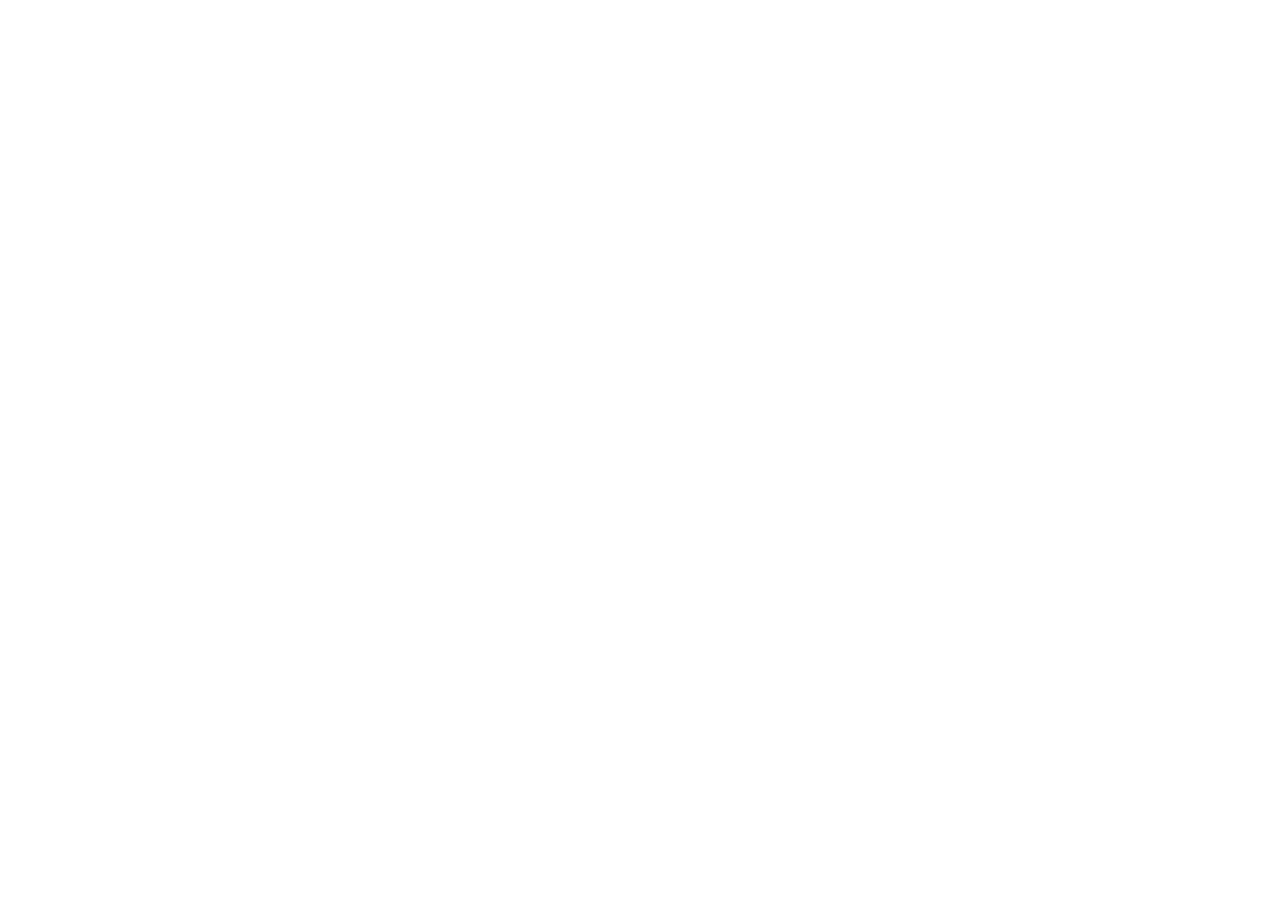
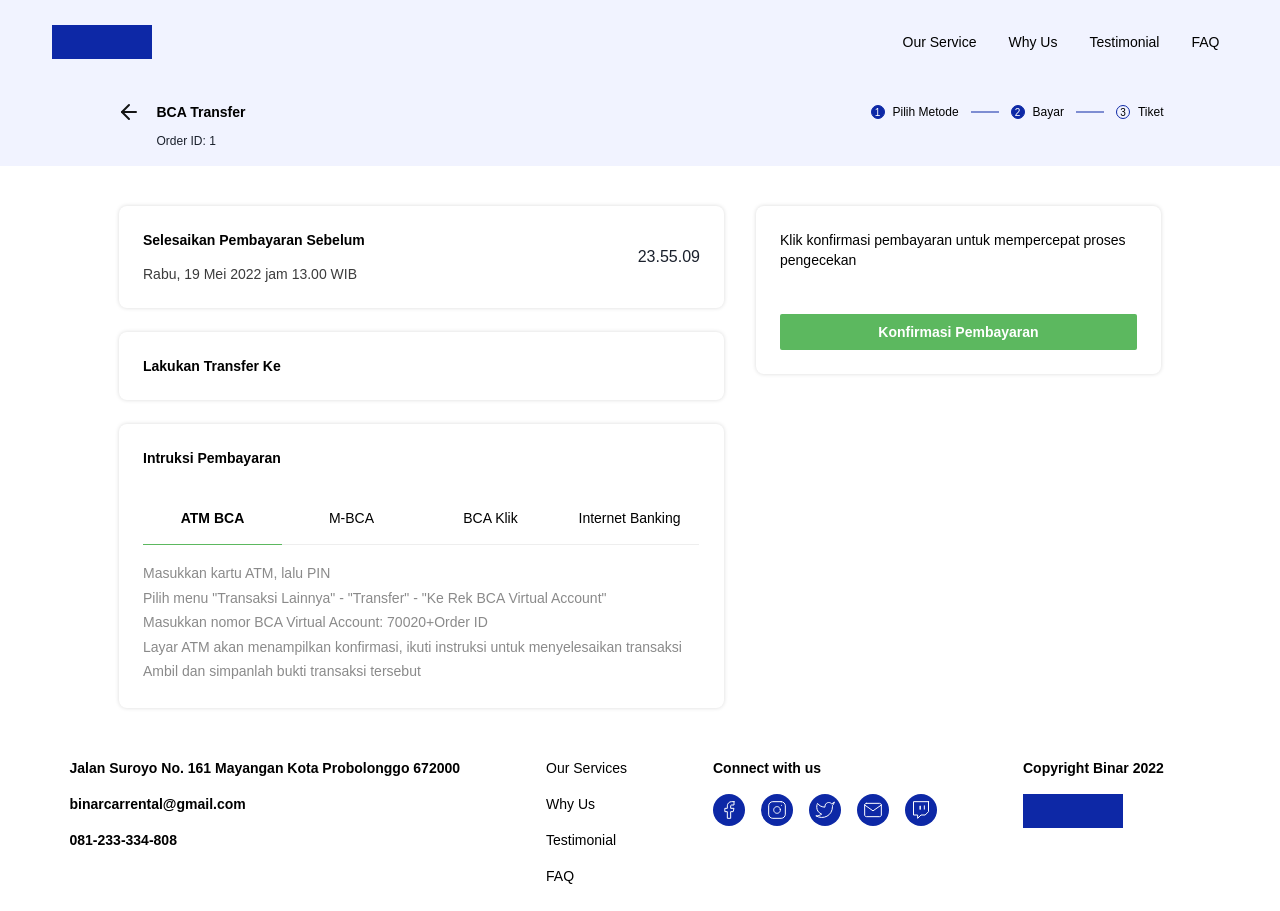
Before and after one commit to ChefKiraJr/Binar-Car-Rental, a React (Create React App) app: page /payout/1 in a window 1280 px wide. Before the commit this address had no page. Before the commit the page ends 800 px from the top, so only its background shows below. Built offline with nearby package versions, Linux system fonts and the light colour scheme; the HTML template or start-up script is replaced by a standard one.

Commit message:
Payout Page Layouting

```diff
--- a/src/App.js
+++ b/src/App.js
@@ -1,15 +1,15 @@
-import './App.css';
-import LandingPage from './pages/landingPage/LandingPage';
-import CarSearch from './pages/carSearch/CarSearch';
-import SearchResult from './pages/searchResult/SearchResult';
-import CarDetail from './pages/carDetail/CarDetail';
-import { ChakraProvider } from '@chakra-ui/react';
-import { BrowserRouter, Routes, Route } from 'react-router-dom';
-import Login from './pages/customer/login/Login';
-import Register from './pages/customer/register/Register';
+import "./App.css";
+import LandingPage from "./pages/landingPage/LandingPage";
+import CarSearch from "./pages/carSearch/CarSearch";
+import SearchResult from "./pages/searchResult/SearchResult";
+import CarDetail from "./pages/carDetail/CarDetail";
+import { ChakraProvider } from "@chakra-ui/react";
+import { BrowserRouter, Routes, Route } from "react-router-dom";
+import Login from "./pages/customer/login/Login";
+import Register from "./pages/customer/register/Register";
 import Payment from "./pages/customer/payment/Payment";
 import ETicket from "./pages/customer/eTicket/ETicket";
-
+import Payout from "./pages/customer/payout/Payout";
 
 function App() {
   return (
@@ -18,11 +18,12 @@
         <Routes>
           <Route path="/" element={<LandingPage />} />
           <Route path="/car-search" element={<CarSearch />} />
-          <Route path='/customer/login' element={ <Login />} />
-          <Route path='/customer/register' element={<Register />} />
+          <Route path="/customer/login" element={<Login />} />
+          <Route path="/customer/register" element={<Register />} />
           <Route path="/search-result" element={<SearchResult />} />
           <Route path="/car-detail/:anak" element={<CarDetail />} />
           <Route path="/payment/:anak" element={<Payment />} />
+          <Route path="/payout/:anak" element={<Payout />} />
           <Route path="/ticket/:anak" element={<ETicket />} />
         </Routes>
       </BrowserRouter>
--- a/src/pages/customer/eTicket/components/eTicketHeader/ETicketHeader.js
+++ b/src/pages/customer/eTicket/components/eTicketHeader/ETicketHeader.js
@@ -14,7 +14,7 @@
         <div className="ticket-header__title">
           <div
             className="ticket-header__back"
-            onClick={() => navigate(`/payment/${anak}`)}
+            onClick={() => navigate(`/payout/${anak}`)}
           >
             <BackIcon />
           </div>
--- a/src/pages/customer/payment/components/paymentDetail/PaymentDetail.js
+++ b/src/pages/customer/payment/components/paymentDetail/PaymentDetail.js
@@ -133,7 +133,7 @@
             lineHeight="20px"
             backgroundColor="#5CB85F"
             borderRadius="2px"
-            onClick={() => navigate(`/ticket/${data.id}`)}
+            onClick={() => navigate(`/payout/${data.id}`)}
           >
             Bayar
           </Button>
--- /dev/null
+++ b/src/pages/customer/payout/Payout.js
@@ -0,0 +1,17 @@
+import React from "react";
+import CommonLayout from "../../../components/commonLayout/CommonLayout";
+import PayoutHeader from "./components/payoutHeader/PayoutHeader";
+import { useParams } from "react-router";
+import PayoutDetail from "./components/payoutDetail/PayoutDetail";
+
+const Payout = () => {
+  const { anak } = useParams();
+  return (
+    <CommonLayout>
+      <PayoutHeader anak={anak} />
+      <PayoutDetail anak={anak} />
+    </CommonLayout>
+  );
+};
+
+export default Payout;
--- /dev/null
+++ b/src/pages/customer/payout/components/payoutDetail/PayoutDetail.js
@@ -0,0 +1,79 @@
+import React from "react";
+import "./payoutDetail.css";
+import { Button } from "@chakra-ui/react";
+import { useNavigate } from "react-router-dom";
+
+const PayoutDetail = ({ anak }) => {
+  const navigate = useNavigate();
+  return (
+    <div className="payout-detail__container">
+      <div className="payout-detail__main">
+        <div className="payout-detail__info">
+          <div className="payout-detail__time">
+            <div className="payout-time__text">
+              <p>Selesaikan Pembayaran Sebelum</p>
+              <p>Rabu, 19 Mei 2022 jam 13.00 WIB</p>
+            </div>
+            <div className="payout-time__number">
+              <p>23.55.09</p>
+            </div>
+          </div>
+          <div className="payout-detail__bank">
+            <p>Lakukan Transfer Ke</p>
+          </div>
+          <div className="payout-detail__instruction">
+            <p>Intruksi Pembayaran</p>
+            <div className="payout-instruction__option">
+              <div className="payout-option__active">
+                <p>ATM BCA</p>
+              </div>
+              <div className="payout-option__inactive">
+                <p>M-BCA</p>
+              </div>
+              <div className="payout-option__inactive">
+                <p>BCA Klik</p>
+              </div>
+              <div className="payout-option__inactive">
+                <p>Internet Banking</p>
+              </div>
+            </div>
+            <div className="payout-instruction__list">
+              <ul>
+                <li>Masukkan kartu ATM, lalu PIN</li>
+                <li>
+                  Pilih menu "Transaksi Lainnya" - "Transfer" - "Ke Rek BCA
+                  Virtual Account"
+                </li>
+                <li>Masukkan nomor BCA Virtual Account: 70020+Order ID</li>
+                <li>
+                  Layar ATM akan menampilkan konfirmasi, ikuti instruksi untuk
+                  menyelesaikan transaksi
+                </li>
+                <li>Ambil dan simpanlah bukti transaksi tersebut</li>
+              </ul>
+            </div>
+          </div>
+        </div>
+        <div className="payout-detail__confirmation">
+          <p>Klik konfirmasi pembayaran untuk mempercepat proses pengecekan</p>
+          <Button
+            w="100%"
+            h="36px"
+            padding="8px"
+            color="#fff"
+            fontWeight="700"
+            fontSize="14px"
+            lineHeight="20px"
+            backgroundColor="#5CB85F"
+            borderRadius="2px"
+            onClick={() => navigate(`/ticket/${anak}`)}
+          >
+            Konfirmasi Pembayaran
+          </Button>
+        </div>
+      </div>
+    </div>
+  );
+};
+
+export default PayoutDetail;
--- /dev/null
+++ b/src/pages/customer/payout/components/payoutDetail/payoutDetail.css
@@ -0,0 +1,142 @@
+.payout-detail__container {
+  width: 100%;
+  padding: 0 16px;
+  margin-top: 40px;
+  margin-bottom: 50px;
+}
+
+.payout-detail__main {
+  max-width: 1047px;
+  display: flex;
+  gap: 32px;
+  flex-wrap: wrap;
+  justify-content: center;
+  margin: auto;
+}
+
+.payout-detail__info {
+  display: flex;
+  flex-direction: column;
+  gap: 24px;
+}
+
+.payout-detail__time {
+  width: 605px;
+  display: flex;
+  justify-content: space-between;
+  align-items: center;
+  padding: 24px 24px;
+  box-shadow: 0px 0px 4px rgba(0, 0, 0, 0.15);
+  border-radius: 8px;
+}
+
+.payout-time__text {
+  display: flex;
+  flex-direction: column;
+  gap: 14px;
+}
+
+.payout-time__text > p:nth-child(1) {
+  font-weight: 700;
+  font-size: 14px;
+  line-height: 20px;
+  color: #000000;
+}
+
+.payout-time__text > p:nth-child(2) {
+  font-weight: 400;
+  font-size: 14px;
+  line-height: 20px;
+  color: #3c3c3c;
+}
+
+.payout-detail__bank {
+  width: 605px;
+  display: flex;
+  flex-direction: column;
+  padding: 24px 24px;
+  box-shadow: 0px 0px 4px rgba(0, 0, 0, 0.15);
+  border-radius: 8px;
+}
+
+.payout-detail__bank > p:nth-child(1) {
+  font-weight: 700;
+  font-size: 14px;
+  line-height: 20px;
+  color: #000000;
+}
+
+.payout-detail__instruction {
+  width: 605px;
+  display: flex;
+  flex-direction: column;
+  gap: 16px;
+  padding: 24px 24px;
+  box-shadow: 0px 0px 4px rgba(0, 0, 0, 0.15);
+  border-radius: 8px;
+}
+
+.payout-detail__instruction > p:nth-child(1) {
+  font-weight: 700;
+  font-size: 14px;
+  line-height: 20px;
+  color: #000000;
+}
+
+.payout-instruction__option {
+  display: flex;
+  margin-top: 24px;
+}
+
+.payout-option__active {
+  width: 139px;
+  text-align: center;
+  padding-bottom: 16px;
+  border-bottom: 1px solid #5cb85f;
+}
+
+.payout-option__active p {
+  font-weight: 700;
+  font-size: 14px;
+  line-height: 20px;
+  color: #000000;
+}
+
+.payout-option__inactive {
+  width: 139px;
+  text-align: center;
+  padding-bottom: 16px;
+  border-bottom: 1px solid #eeeeee;
+}
+
+.payout-option__inactive p {
+  font-weight: 400;
+  font-size: 14px;
+  line-height: 20px;
+  color: #000000;
+}
+
+.payout-instruction__list {
+  font-weight: 400;
+  font-size: 14px;
+  line-height: 175%;
+  color: #8a8a8a;
+}
+
+.payout-detail__confirmation {
+  width: 405px;
+  height: 168px;
+  padding: 24px 24px;
+  display: flex;
+  flex-direction: column;
+  gap: 44px;
+  box-shadow: 0px 0px 4px rgba(0, 0, 0, 0.15);
+  border-radius: 8px;
+}
+
+.payout-detail__confirmation p {
+  font-weight: 400;
+  font-size: 14px;
+  line-height: 20px;
+  color: #000000;
+}
--- /dev/null
+++ b/src/pages/customer/payout/components/payoutHeader/PayoutHeader.js
@@ -0,0 +1,45 @@
+import React from "react";
+import "./payoutHeader.css";
+import {
+  BackIcon,
+  DashIcon,
+} from "../../../payment/components/paymentHeader/Dummy";
+import { useNavigate } from "react-router-dom";
+
+const PayoutHeader = ({ anak }) => {
+  const navigate = useNavigate();
+  return (
+    <div className="payout-header__container">
+      <div className="payout-header__main">
+        <div className="payout-header__title">
+          <div
+            className="payout-header__back"
+            onClick={() => navigate(`/payment/${anak}`)}
+          >
+            <BackIcon />
+          </div>
+          <p>BCA Transfer</p>
+        </div>
+        <div className="payout-header__tracker">
+          <div className="payout-tracker__step-active">
+            <p>1</p>
+            <p>Pilih Metode</p>
+          </div>
+          <DashIcon />
+          <div className="payout-tracker__step-active">
+            <p>2</p>
+            <p>Bayar</p>
+          </div>
+          <DashIcon />
+          <div className="payout-tracker__step">
+            <p>3</p>
+            <p>Tiket</p>
+          </div>
+        </div>
+      </div>
+      <div className="payout-header__number">Order ID: {anak}</div>
+    </div>
+  );
+};
+
+export default PayoutHeader;
--- /dev/null
+++ b/src/pages/customer/payout/components/payoutHeader/payoutHeader.css
@@ -0,0 +1,95 @@
+.payout-header__container {
+  width: 100%;
+  padding: 0 16px;
+  padding-top: 100px;
+  padding-bottom: 16px;
+  background-color: #f1f3ff;
+}
+
+.payout-header__main {
+  max-width: 1047px;
+  display: flex;
+  justify-content: space-between;
+  align-items: center;
+  margin: auto;
+}
+
+.payout-header__title {
+  display: flex;
+  align-items: center;
+  gap: 16px;
+}
+
+.payout-header__title p {
+  font-weight: 700;
+  font-size: 14px;
+  line-height: 20px;
+  color: #000000;
+}
+
+.payout-header__tracker {
+  display: flex;
+  align-items: center;
+  gap: 12px;
+}
+
+.payout-tracker__step {
+  display: flex;
+  align-items: center;
+  gap: 8px;
+}
+
+.payout-tracker__step-active {
+  display: flex;
+  align-items: center;
+  gap: 8px;
+}
+
+.payout-tracker__step-active > p:nth-child(1) {
+  font-weight: 400;
+  font-size: 10px;
+  line-height: 14px;
+  text-align: center;
+  color: #fff;
+  background-color: #0d28a6;
+  width: 14px;
+  height: 14px;
+  border-radius: 50%;
+  border: 1px solid #0d28a6;
+}
+
+.payout-tracker__step-active > p:nth-child(2) {
+  font-weight: 400;
+  font-size: 12px;
+  line-height: 18px;
+  color: #000000;
+}
+
+.payout-tracker__step > p:nth-child(1) {
+  font-weight: 400;
+  font-size: 10px;
+  line-height: 14px;
+  text-align: center;
+  color: #000000;
+  width: 14px;
+  height: 14px;
+  border-radius: 50%;
+  border: 1px solid #0d28a6;
+}
+
+.payout-tracker__step > p:nth-child(2) {
+  font-weight: 400;
+  font-size: 12px;
+  line-height: 18px;
+  color: #000000;
+}
+
+.payout-header__number {
+  max-width: 1047px;
+  margin: auto;
+  margin-top: 8px;
+  padding-left: 40px;
+  font-weight: 400;
+  font-size: 12px;
+  line-height: 18px;
+}
```
